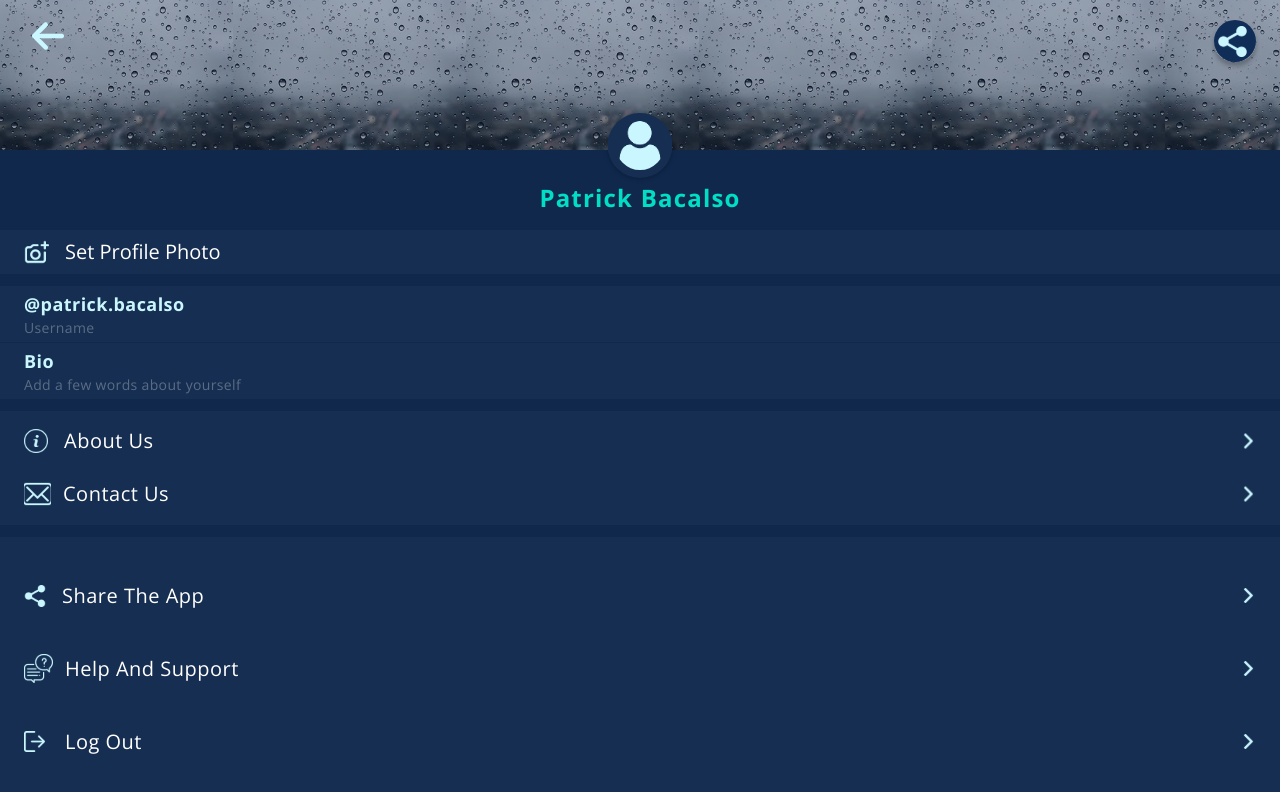
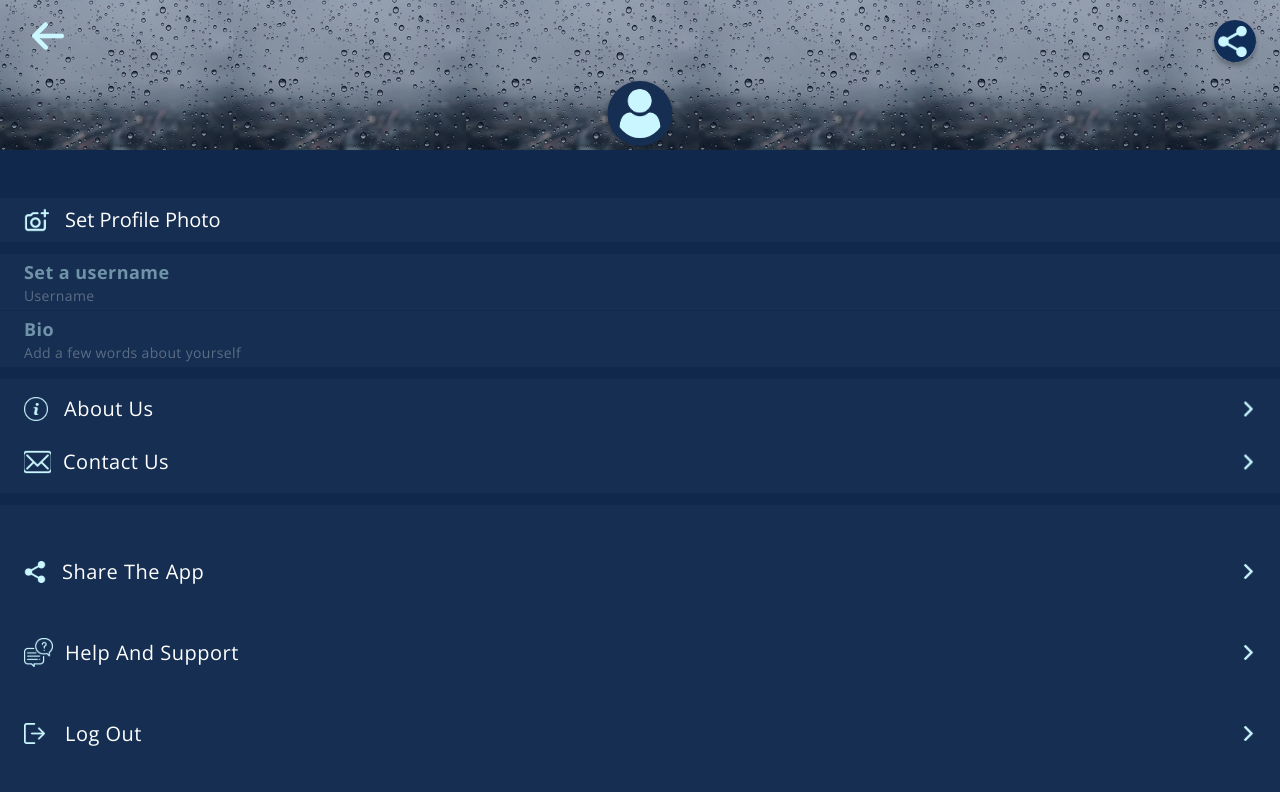
Before and after one commit to 01mehran/react-weather-app, a React (Vite) app: page /userProfile in a window 1280 px wide. Shown: the top 792 px of the page. Built offline with nearby package versions, Linux system fonts and the light colour scheme; no server answers.

Commit message:
feat: implement to set profile username & profile bio

```diff
--- a/src/pages/UserProfile.jsx
+++ b/src/pages/UserProfile.jsx
@@ -7,13 +7,28 @@ import { useImages } from "@images/useImages";
 
 export const UserProfile = () => {
   const navigate = useNavigate();
-  const [userProfile, setUserProfile] = useState(null);
+  const [userProfileImage, setUserProfileImage] = useState(null);
   const imageEl = useRef(null);
+
+  const [profile, setProfile] = useState({
+    profileUserName: "",
+    profileBio: "",
+  });
 
   // Update profile & save it to localStorage;
   useEffect(() => {
-    const savedUserProfile = localStorage.getItem("userProfile");
-    if (savedUserProfile) setUserProfile(savedUserProfile);
+    const savedUserProfileImage = localStorage.getItem("userProfileImage");
+    // Update username & bio;
+    const savedProfileUserName = localStorage.getItem("profileUserName");
+    const savedProfileBio = localStorage.getItem("profileBio");
+
+    if (savedUserProfileImage) setUserProfileImage(savedUserProfileImage);
+    if (savedProfileUserName || savedProfileBio) {
+      setProfile({
+        profileUserName: savedProfileUserName || "",
+        profileBio: savedProfileBio || "",
+      });
+    }
   }, []);
 
   const handleChangeUserProfile = (e) => {
@@ -23,8 +38,8 @@ export const UserProfile = () => {
       const reader = new FileReader();
       reader.onloadend = () => {
         const based64 = reader.result;
-        setUserProfile(based64);
-        localStorage.setItem("userProfile", based64);
+        setUserProfileImage(based64);
+        localStorage.setItem("userProfileImage", based64);
       };
       reader.readAsDataURL(file);
     }
@@ -32,6 +47,19 @@ export const UserProfile = () => {
 
   const selectImage = () => {
     imageEl.current.click();
+  };
+
+  const handleChange = (e) => {
+    const { name, value } = e.target;
+
+    setProfile((prev) => {
+      const updated = { ...prev, [name]: value };
+
+      localStorage.setItem("profileUserName", updated.profileUserName);
+      localStorage.setItem("profileBio", updated.profileBio);
+
+      return updated;
+    });
   };
 
   return (
@@ -53,9 +81,9 @@ export const UserProfile = () => {
           className="absolute top-5 right-5 cursor-pointer"
         />
 
-        {userProfile ? (
+        {userProfileImage ? (
           <img
-            src={userProfile}
+            src={userProfileImage}
             alt="userIcon"
             className="bg-navy-dark absolute bottom-7 left-1/2 aspect-1/1 max-w-[85px] -translate-x-1/2 -translate-y-2 rounded-full object-cover p-2 drop-shadow-sm drop-shadow-black/25"
           />
@@ -75,7 +103,7 @@ export const UserProfile = () => {
         />
 
         <h2 className="text-blue mt-8 text-center text-2xl font-bold tracking-wider">
-          Patrick Bacalso
+          {/* {profile.profileUsername} */}
         </h2>
       </header>
       <main className="mt-4 flex h-full flex-col gap-3">
@@ -89,18 +117,26 @@ export const UserProfile = () => {
         {/* top */}
         <div className="drop-shadowmd flex flex-col gap-[1px] drop-shadow-black/25">
           <article className="bg-navy-dark flex flex-col gap-0 px-6 py-1">
-            <p className="text-lightBlue text-lg font-bold tracking-wide">
-              @patrick.bacalso
-            </p>
+            <input
+              type="text"
+              className="text-lightBlue border-0 text-lg font-bold tracking-wide outline-0"
+              name="profileUserName"
+              value={profile.profileUserName}
+              onChange={handleChange}
+              placeholder="Set a username"
+            />
             <span className="text-sm font-normal tracking-wide text-white/30">
-              {" "}
               Username
             </span>
           </article>
           <article className="bg-navy-dark flex flex-col gap-0 px-6 py-1">
-            <p className="text-lightBlue text-lg font-bold tracking-wide">
-              Bio
-            </p>
+            <input
+              name="profileBio"
+              value={profile.profileBio}
+              onChange={handleChange}
+              className="text-lightBlue border-0 text-lg font-bold tracking-wide outline-0"
+              placeholder="Bio"
+            />
             <span className="text-sm font-normal tracking-wide text-white/30">
               Add a few words about yourself
             </span>
```
